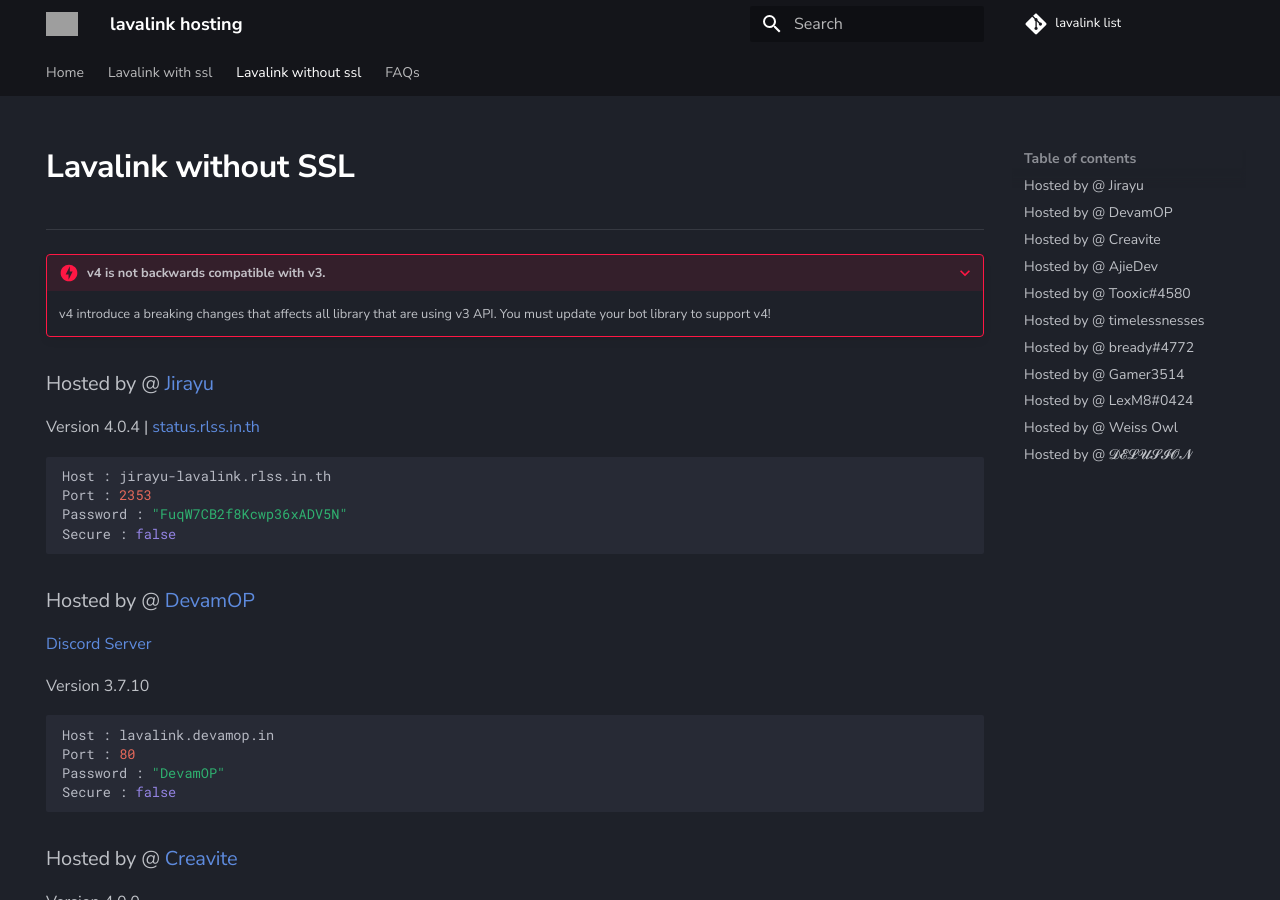
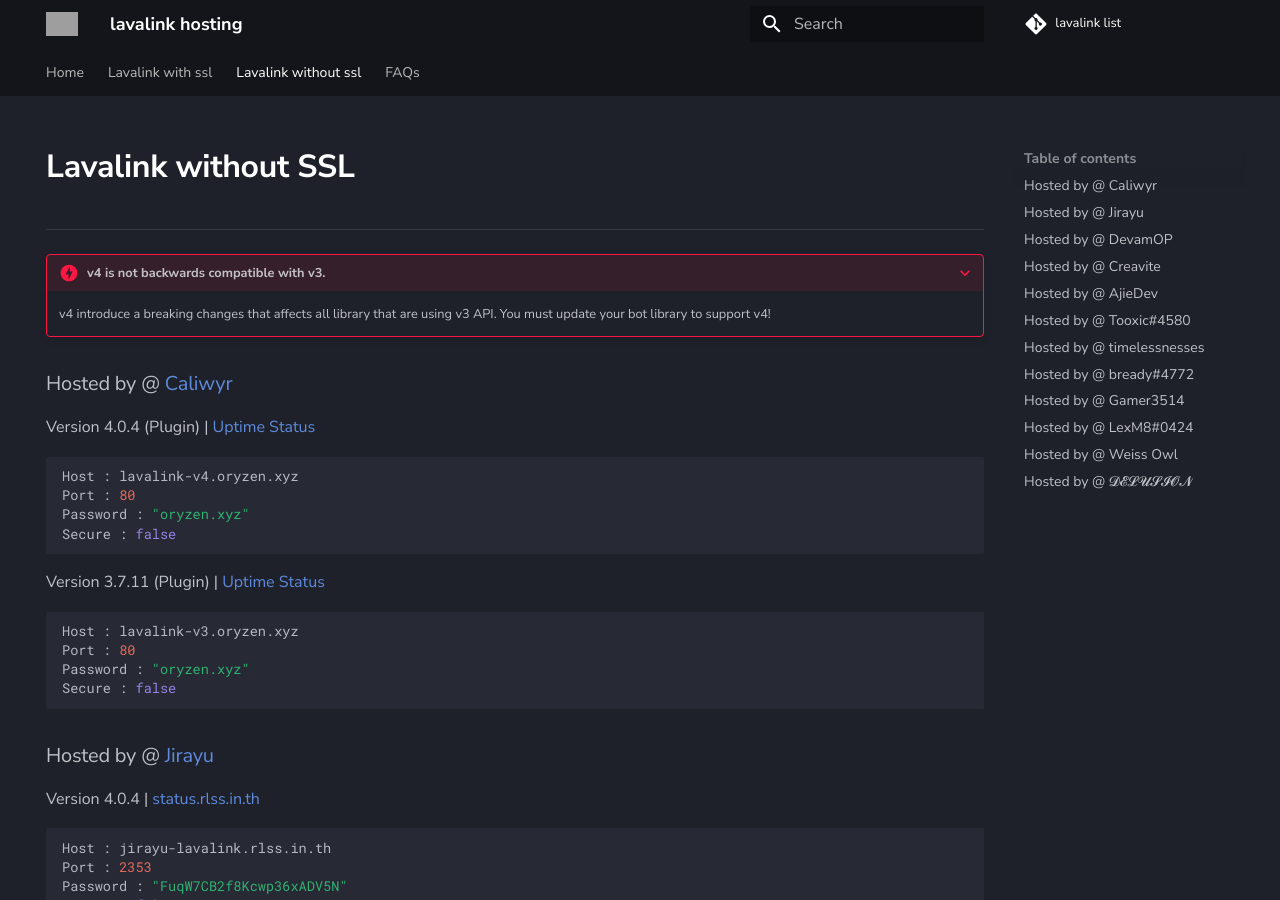
Before and after one commit to DarrenOfficial/lavalink-list, an MkDocs documentation site: the page built from docs/NoSSL/lavalink-without-ssl.md, in a window 1280 px wide and 900 px high. Built offline with MkDocs 1.6.1 and Material for MkDocs 9.7.7, drawn with Linux system fonts in a browser that asks for light colours; comment, search, counter and statistics services are not loaded; grey boxes are pictures that could not be loaded.

Commit message:
Added Lavalink (#474)
* Update lavalink-without-ssl.md

* Update lavalink-without-ssl.md

* Update lavalink-without-ssl.md

````diff
--- a/docs/NoSSL/lavalink-without-ssl.md
+++ b/docs/NoSSL/lavalink-without-ssl.md
@@ -16,6 +16,23 @@ description: Without SSL should work out of the box!
 
     v4 introduce a breaking changes that affects all library that are using v3 API.
     You must update your bot library to support v4!
+
+### Hosted by @ [Caliwyr](https://discord.gg/6xpF6YqVDd)
+Version 4.0.4 (Plugin) | [Uptime Status](https://lavalink-status.oryzen.xyz/)
+```bash
+Host : lavalink-v4.oryzen.xyz
+Port : 80
+Password : "oryzen.xyz"
+Secure : false
+```
+
+Version 3.7.11 (Plugin) | [Uptime Status](https://lavalink-status.oryzen.xyz/)
+```bash
+Host : lavalink-v3.oryzen.xyz
+Port : 80
+Password : "oryzen.xyz"
+Secure : false
+```
 
 ### Hosted by @ [Jirayu](https://jirayu.rlss.in.th)
 Version 4.0.4 | [status.rlss.in.th](https://status.rlss.in.th/report/uptime/57c8e901860508cb5d418c9e3f90845f/)
````
